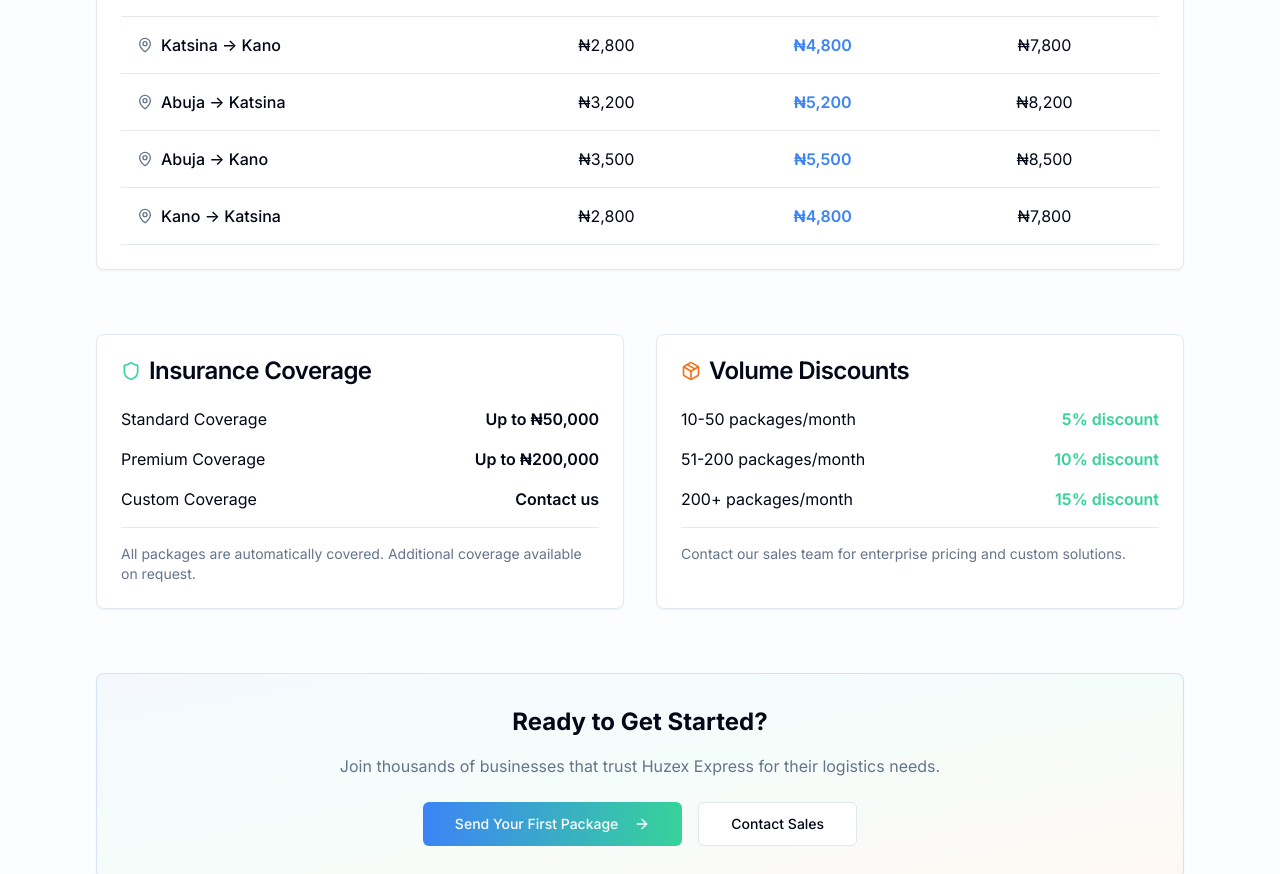
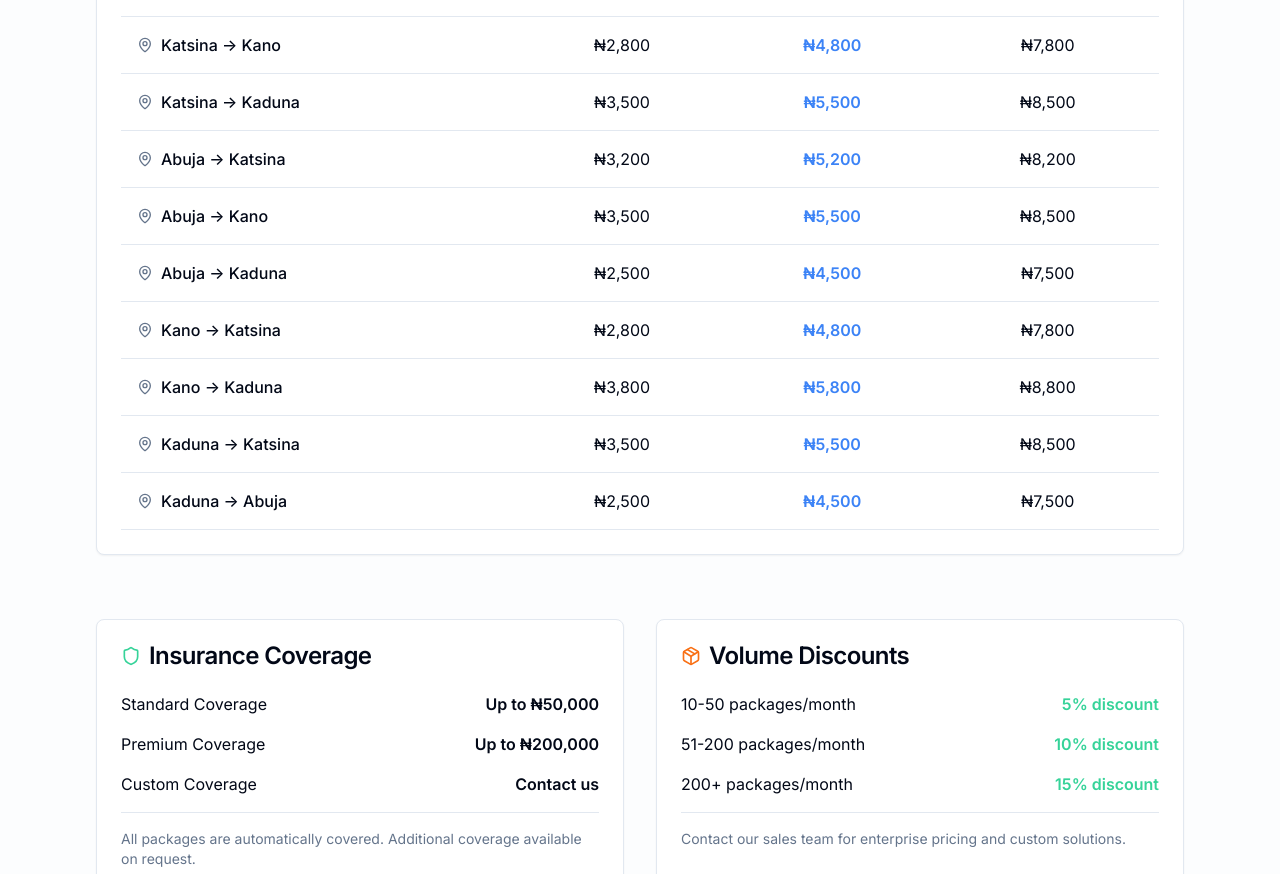
Before and after one commit to huzex87/huzex-connect, a React (Vite) app: page /pricing in a window 1280 px wide. Shown: the part 1200-2074 px from the top of the page. Built offline with nearby package versions, Linux system fonts and the light colour scheme.

Commit message:
Update routes to include Kaduna

```diff
--- a/src/pages/Pricing.tsx
+++ b/src/pages/Pricing.tsx
@@ -73,9 +73,14 @@ export const Pricing = () => {
   const cities = [
     { from: "Katsina", to: "Abuja", economy: "₦3,200", next: "₦5,200", same: "₦8,200" },
     { from: "Katsina", to: "Kano", economy: "₦2,800", next: "₦4,800", same: "₦7,800" },
+    { from: "Katsina", to: "Kaduna", economy: "₦3,500", next: "₦5,500", same: "₦8,500" },
     { from: "Abuja", to: "Katsina", economy: "₦3,200", next: "₦5,200", same: "₦8,200" },
     { from: "Abuja", to: "Kano", economy: "₦3,500", next: "₦5,500", same: "₦8,500" },
-    { from: "Kano", to: "Katsina", economy: "₦2,800", next: "₦4,800", same: "₦7,800" }
+    { from: "Abuja", to: "Kaduna", economy: "₦2,500", next: "₦4,500", same: "₦7,500" },
+    { from: "Kano", to: "Katsina", economy: "₦2,800", next: "₦4,800", same: "₦7,800" },
+    { from: "Kano", to: "Kaduna", economy: "₦3,800", next: "₦5,800", same: "₦8,800" },
+    { from: "Kaduna", to: "Katsina", economy: "₦3,500", next: "₦5,500", same: "₦8,500" },
+    { from: "Kaduna", to: "Abuja", economy: "₦2,500", next: "₦4,500", same: "₦7,500" }
   ];
 
   return (
```
